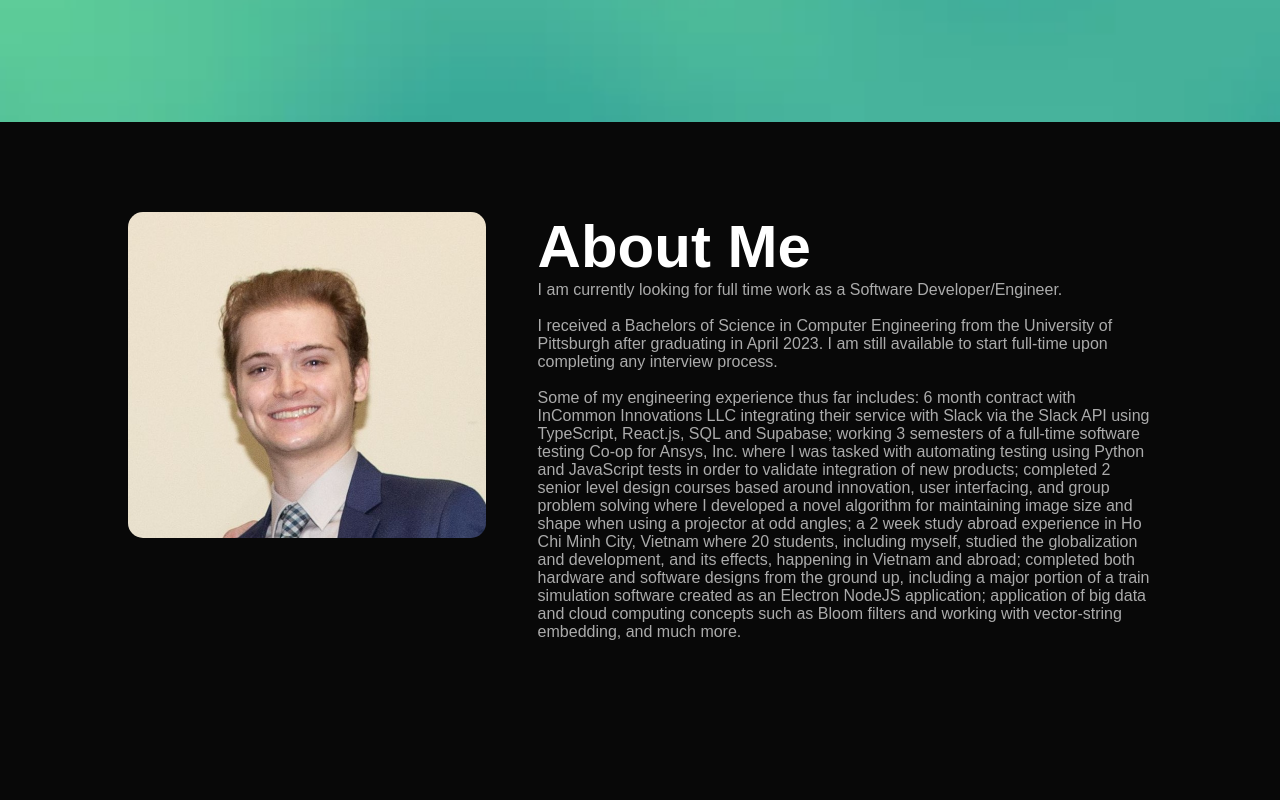
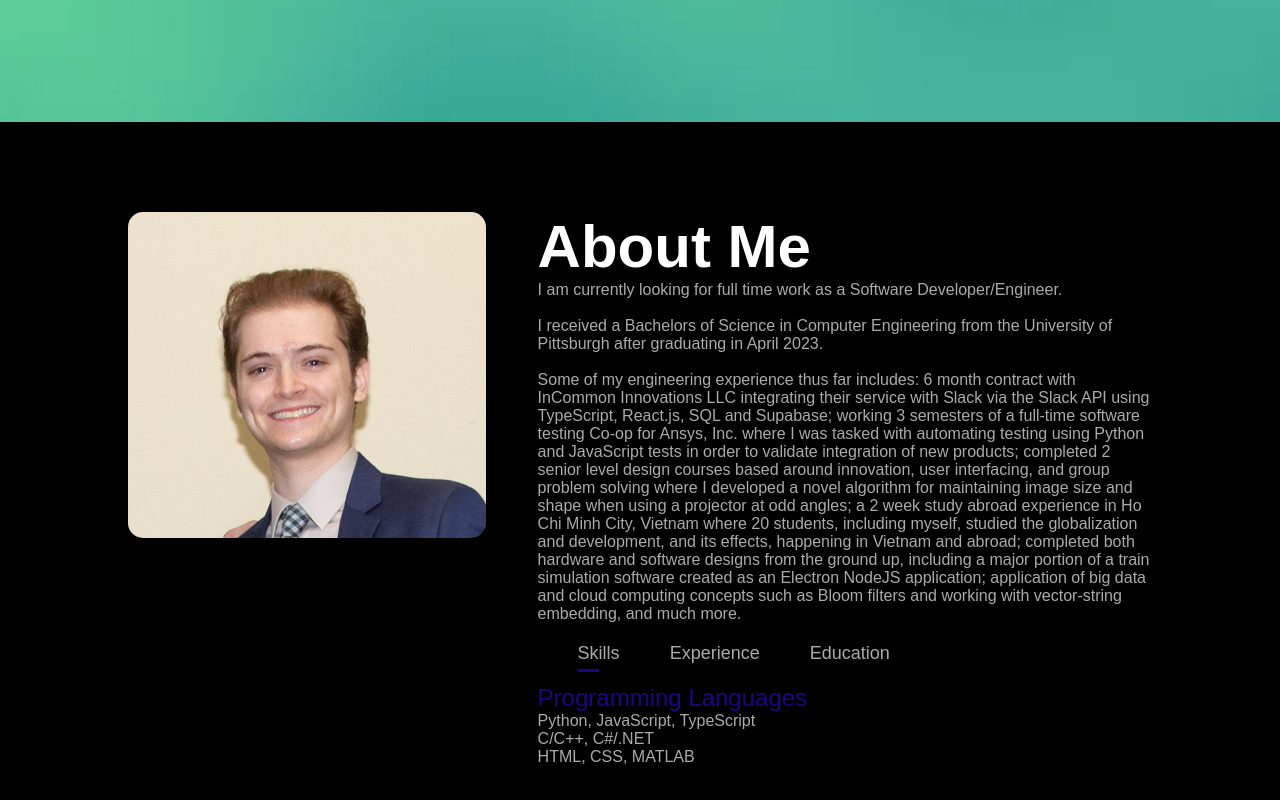
Before and after one commit to patricks0510/portfolio, a plain HTML site: page index.html in a window 1280 px wide. Shown: the part 678-1478 px from the top of the page. Before the commit the page ends 1409 px from the top, so only its background shows below. Drawn offline with Linux system fonts and the light colour scheme.

Commit message:
about me section complete, more info could be added though

```diff
--- a/index.html
+++ b/index.html
@@ -5,7 +5,7 @@
     <meta http-equiv="X-UA-Compatible" content="IE=edge">
     <meta name="viewport" content="width=device-width, initial-scale = 1.0">
     <title>Patrick Stevens Portfolio</title>
-    <link rel="stylesheet" href="style.css"
+    <link rel="stylesheet" href="style.css">
 </head>
 
 <body>
@@ -35,14 +35,50 @@
                 </div>
                 <div class="about-col-2">
                     <h1 class="sub-title">About Me</h1>
-                    <p>I am currently looking for full time work as a Software Developer/Engineer.
-                        <br><br>
-                        I received a Bachelors of Science in Computer Engineering from the University of Pittsburgh after graduating in April 2023. I am still available to start full-time upon completing any interview process.
-                        <br><br>
-                        Some of my engineering experience thus far includes: 6 month contract with InCommon Innovations LLC integrating their service with Slack via the Slack API using TypeScript, React.js, SQL and Supabase; working 3 semesters of a full-time software testing Co-op for Ansys, Inc. where I was tasked with automating testing using Python and JavaScript tests in order to validate integration of new products; completed 2 senior level design courses based around innovation, user interfacing, and group problem solving where I developed a novel algorithm for maintaining image size and shape when using a projector at odd angles; a 2 week study abroad experience in Ho Chi Minh City, Vietnam where 20 students, including myself, studied the globalization and development, and its effects, happening in Vietnam and abroad; completed both hardware and software designs from the ground up, including a major portion of a train simulation software created as an Electron NodeJS application; application of big data and cloud computing concepts such as Bloom filters and working with vector-string embedding, and much more.</p>
+                    <p>I am currently looking for full time work as a Software Developer/Engineer.<br><br>I received a Bachelors of Science in Computer Engineering from the University of Pittsburgh after graduating in April 2023.<br><br>Some of my engineering experience thus far includes: 6 month contract with InCommon Innovations LLC integrating their service with Slack via the Slack API using TypeScript, React.js, SQL and Supabase; working 3 semesters of a full-time software testing Co-op for Ansys, Inc. where I was tasked with automating testing using Python and JavaScript tests in order to validate integration of new products; completed 2 senior level design courses based around innovation, user interfacing, and group problem solving where I developed a novel algorithm for maintaining image size and shape when using a projector at odd angles; a 2 week study abroad experience in Ho Chi Minh City, Vietnam where 20 students, including myself, studied the globalization and development, and its effects, happening in Vietnam and abroad; completed both hardware and software designs from the ground up, including a major portion of a train simulation software created as an Electron NodeJS application; application of big data and cloud computing concepts such as Bloom filters and working with vector-string embedding, and much more.</p>
+                    <div class="tab-titles">
+                        <p class="tab-links active-link" onclick="opentab('skills')">Skills</p>
+                        <p class="tab-links" onclick="opentab('experience')">Experience</p>
+                        <p class="tab-links" onclick="opentab('education')">Education</p>
+                    </div>
+                    <div class="tab-contents active-tab" id="skills">
+                        <ul>
+                            <li><span>Programming Languages</span><br>Python, JavaScript, TypeScript<br>C/C++, C#/.NET<br>HTML, CSS, MATLAB</li>
+                        </ul>
+                    </div>
+                    <div class="tab-contents" id="experience">
+                        <ul>
+                            <li><span>Full Stack Web Devlopment</span><br>Contract for InCommon Innovations</li>
+                            <li><span>Integration QA Engineer Co-op</span><br>3 Internship rotations with Ansys creating Python, Javascript and proprietary language testing scripts for Additive Manufacturing suite.</li>
+                        </ul>
+                    </div>
+                    <div class="tab-contents" id="education">
+                        <ul>
+                            <li><span>2023</span><br>BS in Computer Engineering from University of Pittsburgh</li>
+                        </ul>
+                    </div>
                 </div>
             </div>
         </div>
     </div>
+
+
+<script>
+    var tablinks = document.getElementsByClassName("tab-links");
+    var tabcontents = document.getElementsByClassName("tab-contents");
+
+    function opentab(tabName){
+        for(tablink of tablinks){
+            tablink.classList.remove("active-link");
+        }
+        for(tabcontent of tabcontents){
+            tabcontent.classList.remove("active-tab");
+        }
+
+        event.currentTarget.classList.add("active-link");
+        document.getElementById(tabName).classList.add("active-tab");
+    }
+</script>
+
 </body>
 </html>
--- a/style.css
+++ b/style.css
@@ -5,7 +5,7 @@
     box-sizing: border-box;
 }
 body{
-    background: #080808;
+    background: #000000;
     color: #fff;
 }
 #header{
@@ -95,3 +95,46 @@ nav ul li a:hover::after{
     font-weight: 600;
     color: white;
 }
+
+.tab-titles{
+    display: flex;
+    margin: 20px 40px;
+}
+.tab-links{
+    margin-right: 50px;
+    font-size: 18px;
+    font-weight: 500;
+    cursor: pointer;
+    position: relative;
+
+}
+.tab-links::after{
+    content: '';
+    width: 0;
+    height: 3px;
+    background: #1e0581;
+    position: absolute;
+    left: 0;
+    bottom: -8px;
+    transition: 0.5s;
+}
+
+.tab-links.active-link::after{
+    width: 50%;
+}
+
+.tab-contents ul li{
+    list-style: none;
+    margin: 10px 0;
+}
+.tab-contents ul li span{
+    color: #1e0581;
+    font-size: 24px;
+}
+
+.tab-contents{
+    display: none;
+}
+.tab-contents.active-tab{
+    display: block;
+}
```
